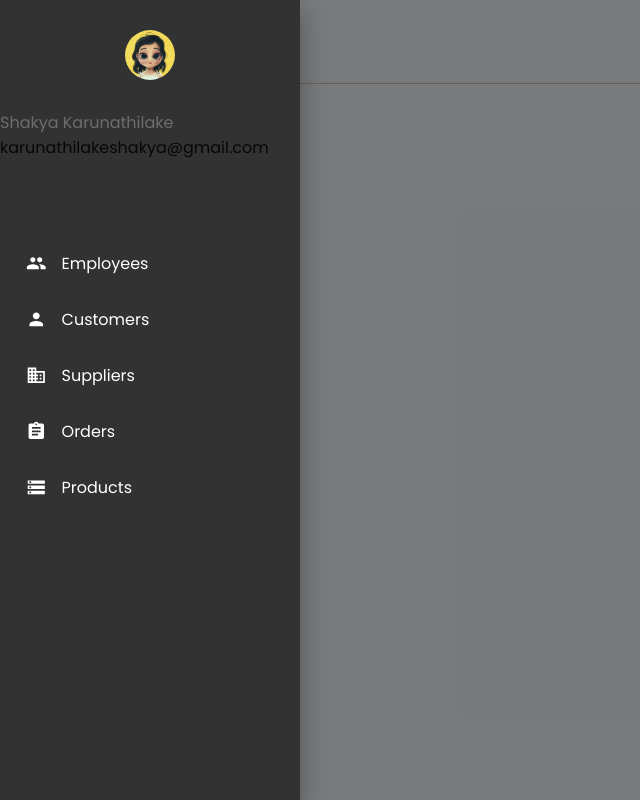
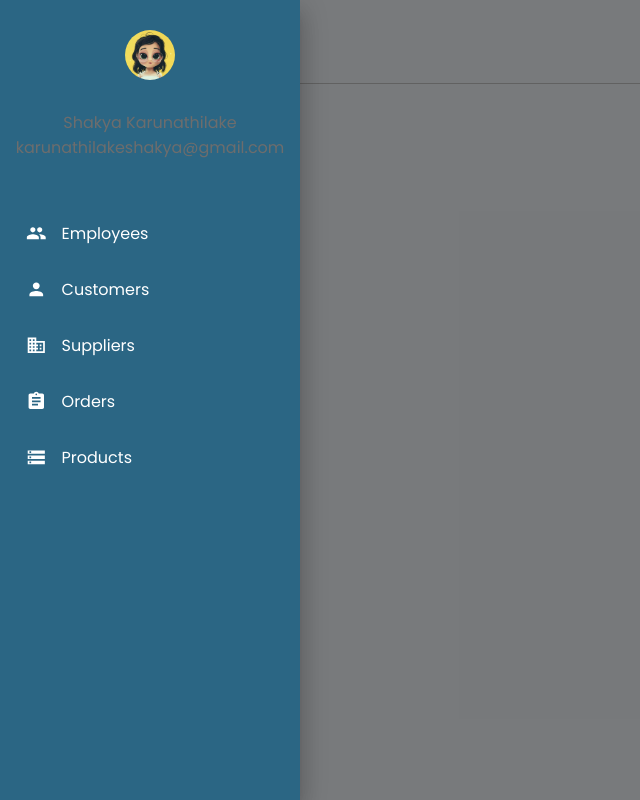
Before and after one commit to shakyakarunathilake/sak-distributors, a React (Create React App) app in the folder client/: page /page in a window 1280 px wide. Both pictures are taken after a click on the icon 36 px from the left and 41 px from the top of the page. Shown: the whole page, without its empty margins (0-640 px from the left). Built offline with nearby package versions, Linux system fonts and the light colour scheme.

Commit message:
Color Palette Changes

```diff
--- a/client/src/app/App.js
+++ b/client/src/app/App.js
@@ -3,15 +3,27 @@ import { createTheme, ThemeProvider } from '@material-ui/core/styles';
 import { BrowserRouter, Switch, Route } from 'react-router-dom';
 
 //Development Stage
-import Page from '../shared/Page/Page.js'
+import Page from '../shared/Page/Page.js';
+
+//Pages
+import Login from '../pages/LoginPage/Login';
 
 const theme = createTheme({
   palette: {
+    primaryDark2: {
+      main: '#25333B'
+    },
+    primaryDark1: {
+      main: '#132E3B'
+    },
     primary: {
-      main: '#000B4F'
+      main: '#2B6684'
     },
-    secondary: {
-      main: '#6D6D6D',
+    primaryLight1: {
+      main: '#3D91BA'
+    },
+    primaryLight2: {
+      main: '#7DADC6'
     },
     warning: {
       main: '#f44336',
@@ -29,11 +41,14 @@ const theme = createTheme({
 function App() {
   return (
     <ThemeProvider theme={theme}>
-      <BrowserRouter>
-        <Switch>
-          <Route exact path='/page' component={Page} />
-        </Switch>
-      </BrowserRouter>
+      {
+        <BrowserRouter>
+          <Switch>
+            <Route exact path='/page' component={Page} />
+            {/* <Route exact path='/login' component={Login} /> */}
+          </Switch>
+        </BrowserRouter>
+      }
     </ThemeProvider>
   );
 }
--- a/client/src/shared/Page/page.js
+++ b/client/src/shared/Page/page.js
@@ -24,21 +24,22 @@ import style from './Page.module.scss';
 
 const useStyles = makeStyles(theme => ({
     paper: {
-        background: "#323232",
+        background: "#2B6684",
     },
     avatar: {
         height: 50,
         width: 50,
         margin: "30px auto",
     },
-    userName: {
-        color: "#6d6d6d"
+    userInfo: {
+        color: "#6d6d6d",
+        paddingBottom: 30,
+        textAlign: "center",
     },
     list: {
         border: 0,
         color: "white",
         width: 300,
-        paddingTop: "60px",
     },
     listItem: {
         borderRadius: "18px",
@@ -46,7 +47,7 @@ const useStyles = makeStyles(theme => ({
         width: 280,
 
         '&:hover': {
-            background: "#20368f",
+            background: "#7DADC6",
             fontSize: 16,
             transitionDuration: "0.3s",
         },
@@ -113,15 +114,15 @@ function Page(props) {
         <div className={style.container}>
             <Drawer
                 anchor={'left'}
+                background = "primary"
                 classes={{ paper: classes.paper }}
                 onClose={toggleDrawer(false)}
                 open={state}
             >
                 <div className={classes.userInfo}>
                     <Avatar alt="Khione" className={classes.avatar} src={Photo} />
-                    <span className={classes.userName}>Shakya Karunathilake</span>
-                    <br/>
-                    <span className={classes.userEmail}>karunathilakeshakya@gmail.com</span>
+                    <div>Shakya Karunathilake</div>
+                    <div>karunathilakeshakya@gmail.com</div>
                 </div>
                 {list()}
             </Drawer>
```
